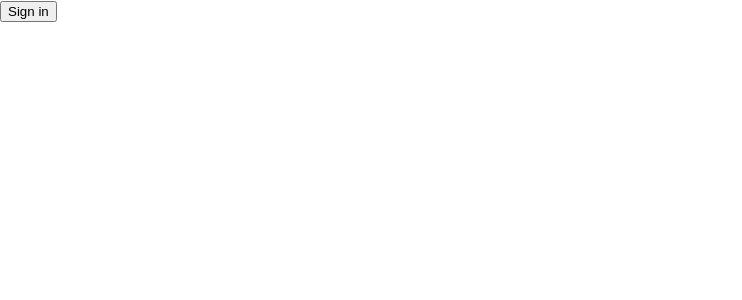
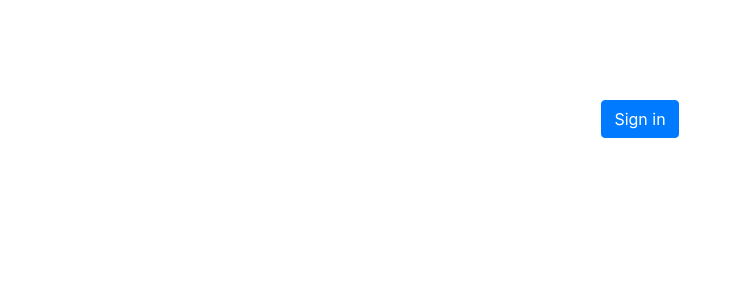
Before and after one commit to Sabbir185/firebase-authentication, a React (Create React App) app: page / in a window 1280 px wide. Shown: the top 300 px of the page, without its empty margins (0-742 px from the left). Built offline with nearby package versions, Linux system fonts and the light colour scheme.

Commit message:
sign out & bootstrap add

```diff
--- a/package.json
+++ b/package.json
@@ -6,6 +6,7 @@
     "@testing-library/jest-dom": "^5.11.9",
     "@testing-library/react": "^11.2.5",
     "@testing-library/user-event": "^12.8.3",
+    "bootstrap": "^4.6.0",
     "firebase": "^8.3.0",
     "react": "^17.0.1",
     "react-dom": "^17.0.1",
--- a/src/App.css
+++ b/src/App.css
@@ -1,5 +1,6 @@
 .App {
   text-align: center;
+  margin-top: 100px;
 }
 
 .App-logo {
--- a/src/App.js
+++ b/src/App.js
@@ -1,7 +1,7 @@
 import './App.css';
 import firebase from "firebase/app";
 import "firebase/auth";
-import firebaseConfig from './Firebase.config';
+import firebaseConfig from './firebase.config';
 import { useState } from 'react';
 
 firebase.initializeApp(firebaseConfig);
@@ -9,6 +9,7 @@ firebase.initializeApp(firebaseConfig);
 
 function App() {
   const provider = new firebase.auth.GoogleAuthProvider();
+
   const [user, setUser] = useState({
     isUserSignIn: false,
     name:'',
@@ -29,11 +30,36 @@ function App() {
       }
       setUser(signedInUser);
     })
+    .catch(err =>{
+      console.log(err);
+      console.log(err.message);
+    })
+  }
+
+  const handleSignOut = () =>{
+    firebase.auth().signOut()
+    .then(res => {
+      const UserSignOut = {
+        isUserSignIn: false,
+        name:'',
+        email:'',
+        photo:''
+      }
+      setUser(UserSignOut);
+    })
+    .catch( err => {
+      console.log(err);
+    })
+
+    alert('User sign out successful !');
   }
 
   return (
-    <div>
-      <button onClick={handleSignIn}>Sign in</button>
+    <div className='App'>
+      {
+        user.isUserSignIn ? <button className='btn btn-warning  mb-5' onClick={handleSignOut}>Sign Out</button> :
+        <button className='btn btn-primary' onClick={handleSignIn}>Sign in</button>
+      }
       {
         user.isUserSignIn && <div>
           <p>Welcome, {user.name}</p>
--- a/src/index.js
+++ b/src/index.js
@@ -1,3 +1,4 @@
+import 'bootstrap/dist/css/bootstrap.css';
 import React from 'react';
 import ReactDOM from 'react-dom';
 import './index.css';
```
Also changed, not shown: 2 other files (tests, documents, lock files or other folders).
